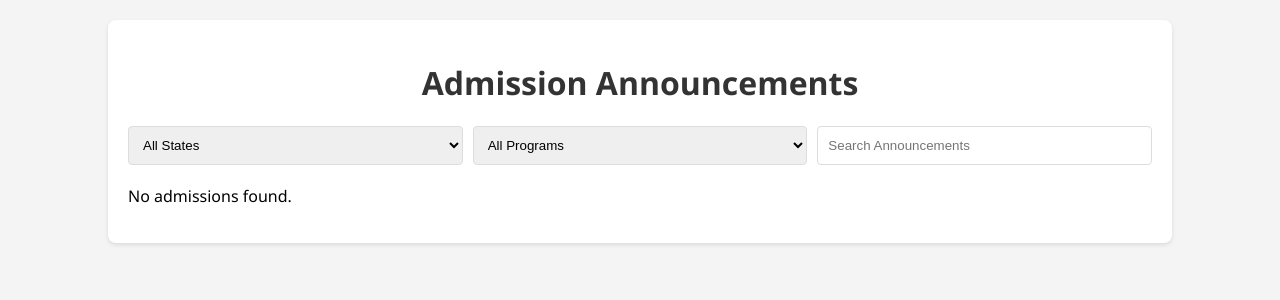
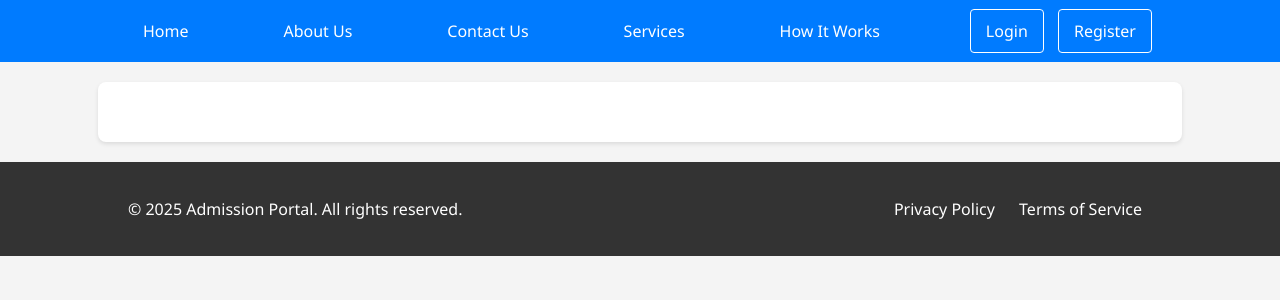
Before and after one commit to Urvisha1103/admission_portal, a PHP site: page / in a window 1280 px wide. Shown: the top 300 px of the page. Run offline with PHP 8.4, Linux system fonts and the light colour scheme; data that the repository does not hold is empty.

Commit message:
Second commit

```diff
--- /dev/null
+++ b/footer.php
@@ -0,0 +1,9 @@
+<footer>
+    <div class="footer-content">
+        <p>&copy; <?php echo date("Y"); ?> Admission Portal. All rights reserved.</p>
+        <div class="footer-links">
+            <a href="privacy.php">Privacy Policy</a>
+            <a href="terms.php">Terms of Service</a>
+        </div>
+    </div>
+</footer>
--- a/get_admissions.php
+++ /dev/null
@@ -1,41 +0,0 @@
-<?php
-include 'db_config.php';
-
-$stateFilter = isset($_GET['state']) ? $_GET['state'] : '';
-$programFilter = isset($_GET['program']) ? $_GET['program'] : '';
-$searchFilter = isset($_GET['search']) ? $_GET['search'] : '';
-
-$sql = "SELECT admissions.*, states.state_name, programs.program_name
-        FROM admissions
-        INNER JOIN states ON admissions.state_id = states.id
-        INNER JOIN programs ON admissions.program_id = programs.id
-        WHERE 1";
-
-if ($stateFilter != '') {
-    $sql .= " AND state_id = " . $stateFilter;
-}
-if ($programFilter != '') {
-    $sql .= " AND program_id = " . $programFilter;
-}
-if ($searchFilter != '') {
-    $sql .= " AND announcement LIKE '%" . $searchFilter . "%'";
-}
-
-$result = $conn->query($sql);
-
-if ($result->num_rows > 0) {
-    while ($row = $result->fetch_assoc()) {
-        echo "<div class='admission-item'>";
-        echo "<h3>" . $row['announcement'] . "</h3>";
-        echo "<p>State: " . $row['state_name'] . "</p>";
-        echo "<p>Program: " . $row['program_name'] . "</p>";
-        echo "<p>Start Date: " . $row['start_date'] . "</p>";
-        echo "<p>End Date: " . $row['end_date'] . "</p>";
-        echo "<p><a href='" . $row['link'] . "' target='_blank'>Link</a></p>";
-        echo "</div>";
-    }
-} else {
-    echo "<p>No admissions found.</p>";
-}
-$conn->close();
-?>
--- a/index.php
+++ b/index.php
@@ -2,58 +2,18 @@
 <html>
 <head>
     <title>Admission Portal</title>
-    <link rel="stylesheet" type="text/css" href="style.css">
+    <link rel="stylesheet" type="text/css" href="style/style.css">
 </head>
 <body>
+    <?php include 'navbar.php'; ?>
+
     <div class="container">
-        <h1>Admission Announcements</h1>
-
-        <div class="filter-section">
-            <select id="stateFilter">
-                <option value="">All States</option>
-                <?php
-                include 'db_config.php';
-                $states = $conn->query("SELECT * FROM states");
-                while ($state = $states->fetch_assoc()) {
-                    echo "<option value='" . $state['id'] . "'>" . $state['state_name'] . "</option>";
-                }
-                ?>
-            </select>
-            <select id="programFilter">
-                <option value="">All Programs</option>
-                <?php
-                $programs = $conn->query("SELECT * FROM programs");
-                while ($program = $programs->fetch_assoc()) {
-                    echo "<option value='" . $program['id'] . "'>" . $program['program_name'] . "</option>";
-                }
-                ?>
-            </select>
-            <input type="text" id="searchFilter" placeholder="Search Announcements">
         </div>
 
-        <div id="admissionList">
-            <?php include 'get_admissions.php'; ?>
-        </div>
-    </div>
-    <script src="script.js"></script>
+    <?php include 'footer.php'; ?>
+
+    <script>
+        // JavaScript Code
+    </script>
 </body>
 </html>
-
-
-<script>
-    document.getElementById('stateFilter').addEventListener('change', updateAdmissions);
-document.getElementById('programFilter').addEventListener('change', updateAdmissions);
-document.getElementById('searchFilter').addEventListener('input', updateAdmissions);
-
-function updateAdmissions() {
-    const state = document.getElementById('stateFilter').value;
-    const program = document.getElementById('programFilter').value;
-    const search = document.getElementById('searchFilter').value;
-
-    fetch(`get_admissions.php?state=${state}&program=${program}&search=${search}`)
-        .then(response => response.text())
-        .then(data => {
-            document.getElementById('admissionList').innerHTML = data;
-        });
-}
-</script>
--- /dev/null
+++ b/navbar.php
@@ -0,0 +1,13 @@
+<nav>
+    <div class="navbar">
+        <a href="index.php" class="nav-item">Home</a>
+        <a href="about.php" class="nav-item">About Us</a>
+        <a href="contact.php" class="nav-item">Contact Us</a>
+        <a href="services.php" class="nav-item">Services</a>
+        <a href="how_it_works.php" class="nav-item">How It Works</a>
+        <div class="auth-buttons">
+            <a href="#" id="login-link">Login</a>
+            <a href="#" id="register-link">Register</a>
+        </div>
+    </div>
+</nav>
--- a/style.css
+++ /dev/null
@@ -1,63 +0,0 @@
-body {
-    font-family: 'Segoe UI', Tahoma, Geneva, Verdana, sans-serif;
-    margin: 0;
-    padding: 0;
-    background-color: #f4f4f4;
-}
-
-.container {
-    width: 80%;
-    margin: 20px auto;
-    background-color: #fff;
-    padding: 20px;
-    border-radius: 8px;
-    box-shadow: 0 2px 4px rgba(0, 0, 0, 0.1);
-}
-
-h1 {
-    text-align: center;
-    color: #333;
-}
-
-.filter-section {
-    margin-bottom: 20px;
-    display: flex;
-    justify-content: space-between;
-}
-
-.filter-section select, .filter-section input {
-    padding: 10px;
-    border: 1px solid #ddd;
-    border-radius: 4px;
-    flex: 1;
-    margin-right: 10px;
-}
-
-.filter-section select:last-child, .filter-section input:last-child {
-    margin-right: 0;
-}
-
-.admission-item {
-    border: 1px solid #ddd;
-    padding: 15px;
-    margin-bottom: 15px;
-    border-radius: 4px;
-}
-
-admission-item h3 {
-    color: #007bff;
-    margin-top: 0;
-}
-
-admission-item p {
-    margin: 5px 0;
-}
-
-admission-item a {
-    color: #007bff;
-    text-decoration: none;
-}
-
-admission-item a:hover {
-    text-decoration: underline;
-}
--- /dev/null
+++ b/style/style.css
@@ -0,0 +1,135 @@
+/* style/style.css */
+
+body {
+    font-family: 'Segoe UI', Tahoma, Geneva, Verdana, sans-serif;
+    margin: 0;
+    padding: 0;
+    background-color: #f4f4f4;
+}
+
+/* Navbar styles */
+nav {
+    background-color: #007bff;
+    color: white;
+    padding: 10px 0;
+}
+
+.navbar {
+    width: 80%;
+    margin: 0 auto;
+    display: flex;
+    justify-content: space-between;
+    align-items: center;
+}
+
+.nav-item {
+    color: white;
+    text-decoration: none;
+    padding: 10px 15px;
+}
+
+.nav-item:hover {
+    background-color: #0056b3;
+    border-radius: 4px;
+}
+
+.auth-buttons a {
+    color: white;
+    text-decoration: none;
+    padding: 10px 15px;
+    border: 1px solid white;
+    border-radius: 4px;
+    margin-left: 10px;
+}
+
+.auth-buttons a:hover {
+    background-color: rgba(255, 255, 255, 0.2);
+}
+
+/* Container Styles */
+.container {
+    width: 80%;
+    margin: 20px auto;
+    background-color: #fff;
+    padding: 30px;
+    border-radius: 8px;
+    box-shadow: 0 2px 4px rgba(0, 0, 0, 0.1);
+}
+
+h1 {
+    text-align: center;
+    color: #333;
+    margin-bottom: 20px;
+}
+
+/* Auth Forms (Login/Register) */
+.auth-forms {
+    margin-top: 20px;
+}
+
+.auth-forms form {
+    display: flex;
+    flex-direction: column;
+}
+
+.auth-forms input {
+    padding: 12px;
+    margin-bottom: 15px;
+    border: 1px solid #ddd;
+    border-radius: 4px;
+}
+
+.auth-forms button {
+    padding: 12px;
+    background-color: #007bff;
+    color: #fff;
+    border: none;
+    border-radius: 4px;
+    cursor: pointer;
+}
+
+.auth-forms button:hover {
+    background-color: #0056b3;
+}
+
+.auth-forms p {
+    text-align: center;
+    margin-top: 15px;
+}
+
+.auth-forms a {
+    color: #007bff;
+    text-decoration: none;
+}
+
+.auth-forms a:hover {
+    text-decoration: underline;
+}
+
+/* Footer styles */
+footer {
+    background-color: #333;
+    color: white;
+    text-align: center;
+    padding: 20px 0;
+}
+
+.footer-content {
+    width: 80%;
+    margin: 0 auto;
+    display: flex;
+    justify-content: space-between;
+    align-items: center;
+}
+
+.footer-links a {
+    color: white;
+    text-decoration: none;
+    margin: 0 10px;
+}
+
+.footer-links a:hover {
+    text-decoration: underline;
+}
+
+/* Add any additional styles here */
```
Also changed, not shown: about.php (added), contact.php (added), database/db_config.php (renamed from db_config.php), how_it_works.php (added), login.php (added), logout.php (added), register.php (added), services.php (added).
